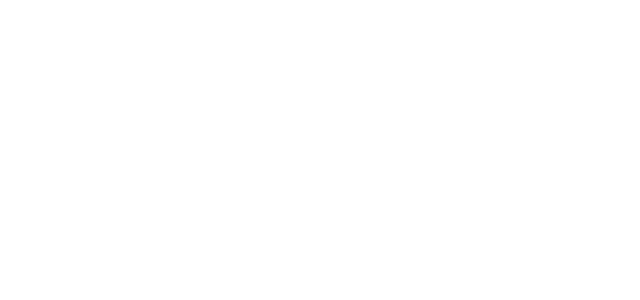
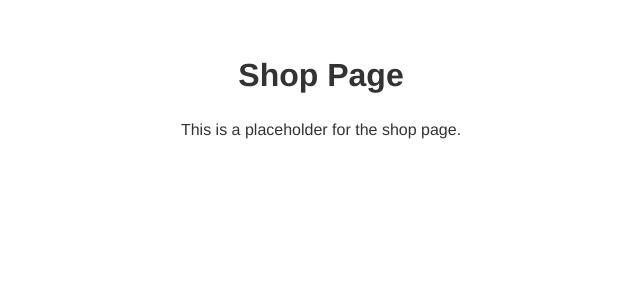
Before and after one commit to osmansahyilmaz/CS308-Term-Project, a React (Create React App) app in the folder frontend/: page /shop in a window 1280 px wide. Before the commit this address had no page. Shown: the top 300 px of the page, without its empty margins (319-959 px from the left). Built offline with nearby package versions, Linux system fonts and the light colour scheme.

Commit message:
SCRUM-79: empty shoppage added

```diff
--- a/frontend/src/App.jsx
+++ b/frontend/src/App.jsx
@@ -4,6 +4,7 @@
 import HomePage from './pages/HomePage'; // Create a simple HomePage component if needed
 import LoginPage from './pages/LoginPage';
 import RegisterPage from './pages/RegisterPage';
+import ShopPage from './pages/ShopPage';
 
 function App() {
     return (
@@ -13,6 +14,7 @@
                 <Route path="/login" element={<LoginPage />} />
                 <Route path="/register" element={<RegisterPage />} />
                 {/* You can add more routes (e.g., /forgot-password) as needed */}
+                <Route path="/shop" element={<ShopPage />} />
             </Routes>
         </BrowserRouter>
     );
--- a/frontend/src/pages/LoginPage.jsx
+++ b/frontend/src/pages/LoginPage.jsx
@@ -34,20 +34,22 @@
             try {
                 // Make an axios POST request to your login endpoint
                 const response = await axios.post(
-                    'http://localhost:5000/auth/api/login', // <-- Change to your actual login endpoint
+                    'http://localhost:5000/auth/api/login', // <-- Backend'deki login endpoint
                     { email, password }
                 );
 
-                // If successful, show success toast and redirect
+                // Eğer başarılıysa, başarı mesajını göster ve /logout sayfasına yönlendir
                 toast.success('Login successful!');
-                navigate('/');
+                navigate('/shop'); // ⬅ Kullanıcı giriş yaptıktan sonra /logout sayfasına yönlendirme
+
             } catch (error) {
-                // Display server error or a generic error
+                // Hata mesajı göster
                 const errorMessage = error.response?.data?.error || 'Login failed';
                 toast.error(errorMessage);
             }
         }
     };
+
 
     return (
         <div className={styles.loginContainer}>
--- /dev/null
+++ b/frontend/src/pages/ShopPage.jsx
@@ -0,0 +1,12 @@
+import React from "react";
+
+function ShopPage() {
+    return (
+        <div style={{ textAlign: "center", marginTop: "50px" }}>
+            <h1>Shop Page</h1>
+            <p>This is a placeholder for the shop page.</p>
+        </div>
+    );
+}
+
+export default ShopPage;
```
